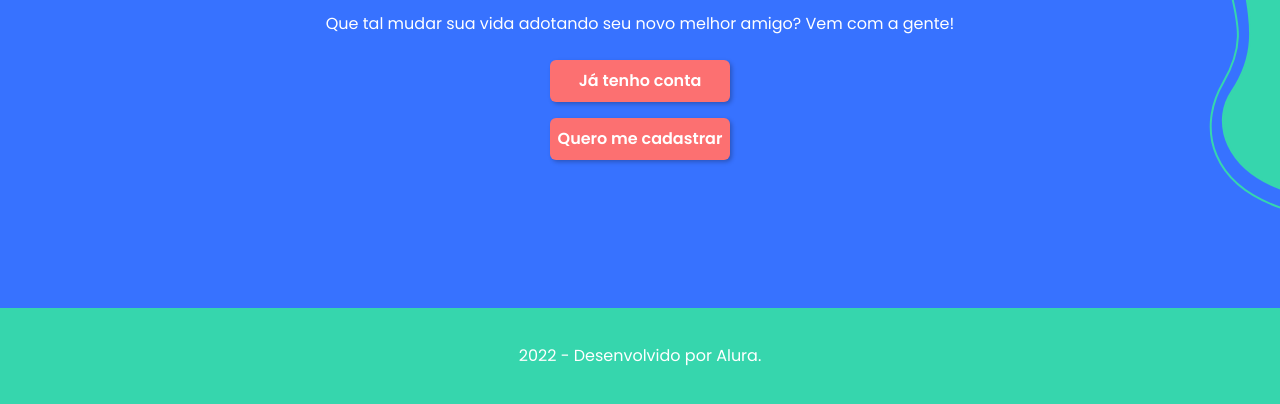
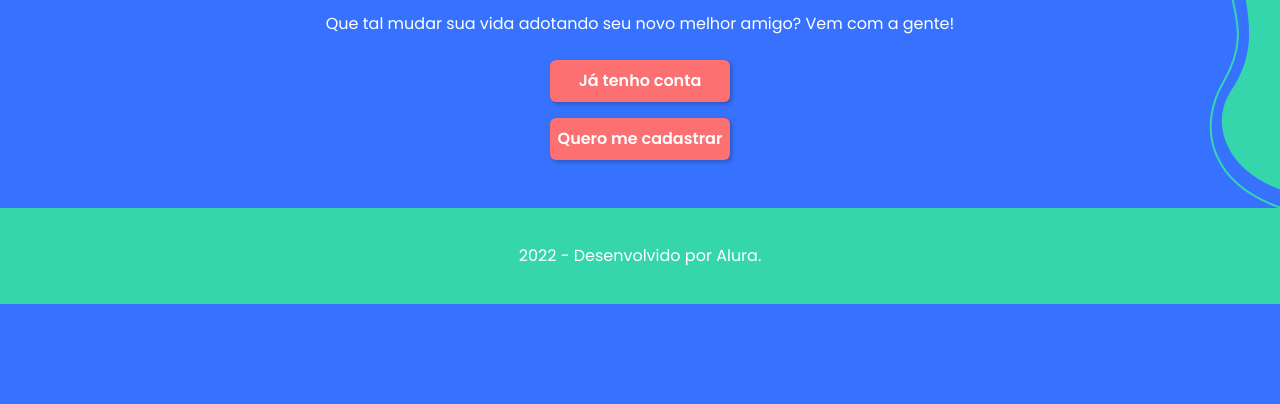
Before and after one commit to caroltropeia/AdoPet---Alura-Challange, a plain HTML site: page index.html in a window 1280 px wide. Shown: the part 396-800 px from the top of the page. Drawn offline with Linux system fonts and the light colour scheme; files whose address does not match are found by name.

Commit message:
Posição do Rodapé

```diff
--- a/index.html
+++ b/index.html
@@ -29,7 +29,7 @@
         </main>
 
 
-        <footer class="rodape">
+        <footer class="rodape__home">
             <p class="rodape__texto">2022 - Desenvolvido por Alura.</p>
         </footer>
     </body>
```
